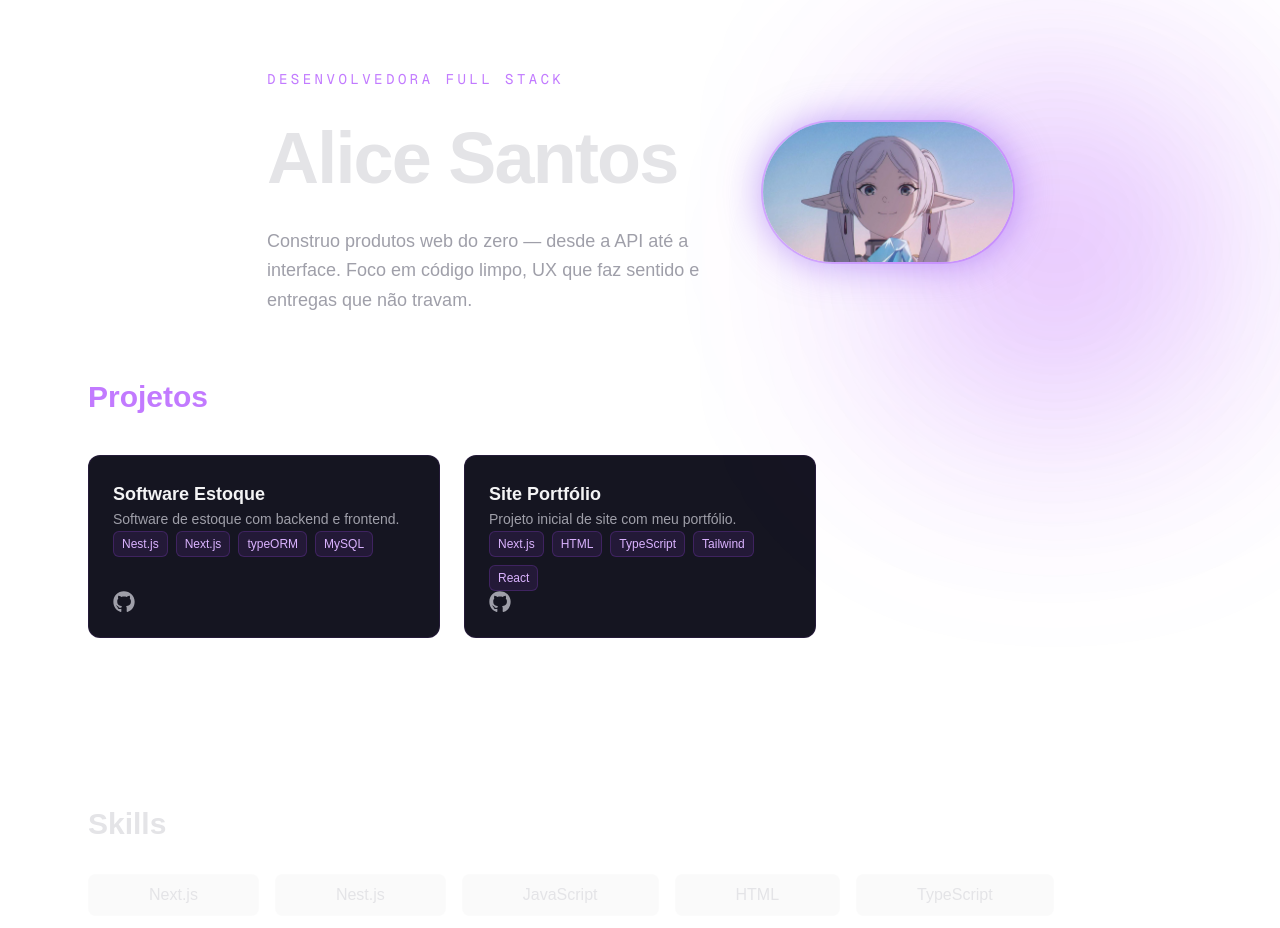
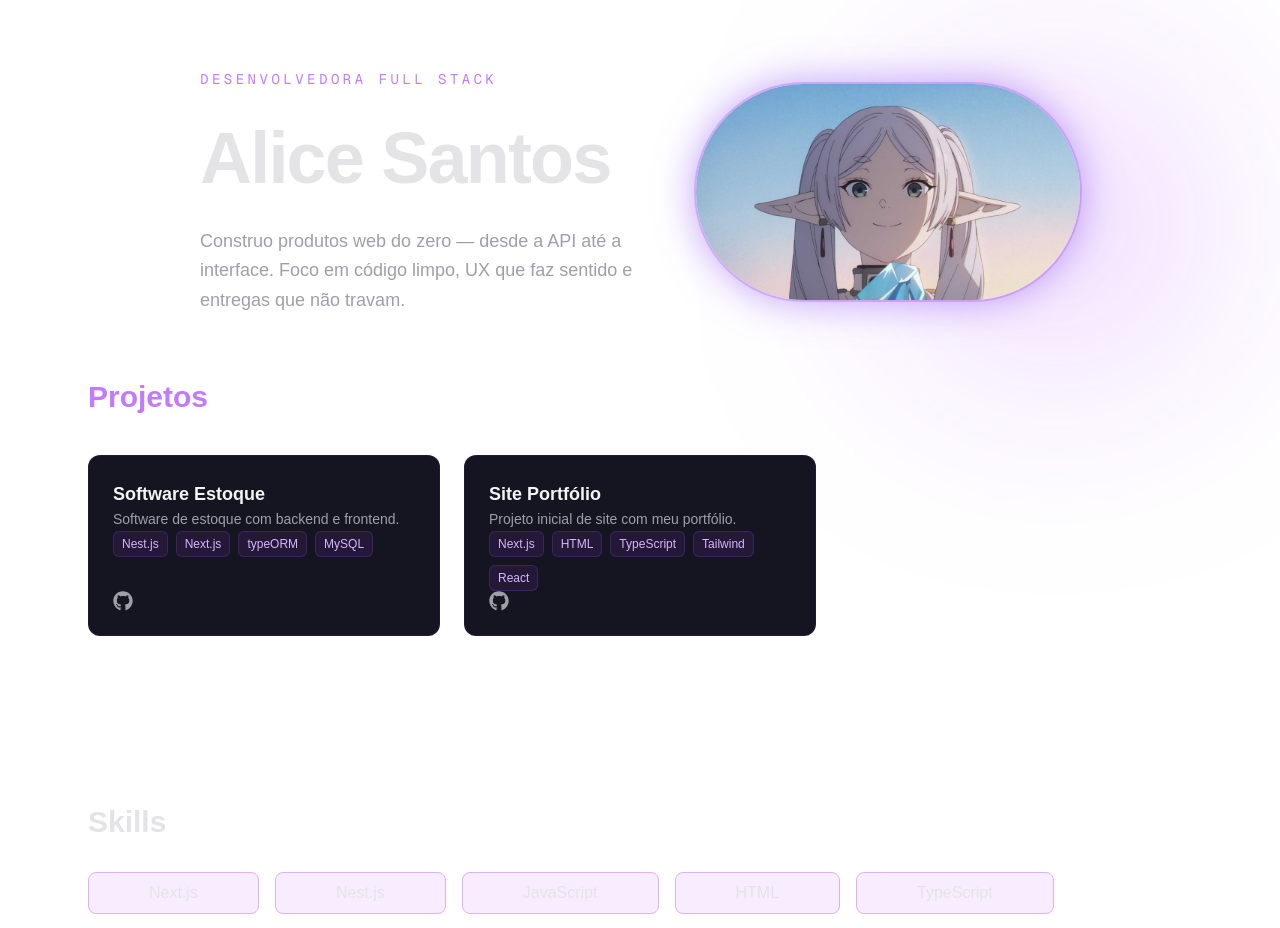
Before and after one commit to alicalice/SitePortfolio, a Next.js app in the folder portfolio-dev/: page / in a window 1280 px wide. Shown: the part 80-1008 px from the top of the page. Built offline with nearby package versions, Linux system fonts and the light colour scheme.

Commit message:
refinei alguns poucos detalhes que ainda estavam soltos

```diff
--- a/portfolio-dev/app/components/Experience.tsx
+++ b/portfolio-dev/app/components/Experience.tsx
@@ -5,7 +5,7 @@ export default function Experience(){
 
 
             <div>{/*ITEM 1*/}
-                <div>
+                <div className="">
                     <span>
                         Nenhuma até agora :3
                     </span>
--- a/portfolio-dev/app/components/Footer.tsx
+++ b/portfolio-dev/app/components/Footer.tsx
@@ -1,7 +1,7 @@
 export default function Footer(){
     return(
         <footer className="max-w-5x1 mx-auto px-6 py-10 flex flex-col md:flex-row justify-between items-center text-sm text-black border-t border-white/10">
-            <p> 2026 - Gustavo Rodrigues</p>
+            <p> 2026 - Alice Santos</p>
             <p>Feito com <span className="text-black">Next.js + Tailwind</span></p>
         </footer>
     )
--- a/portfolio-dev/app/components/ProjectCard.tsx
+++ b/portfolio-dev/app/components/ProjectCard.tsx
@@ -60,7 +60,7 @@ export default function ProjectCard({
                 hover:scale-110
                 hover:drop-shadow-[0_0_10px_rgba(124,58,237,0.5)]">
 
-                    <FaGithub size={22} />
+                    <FaGithub size={20} />
 
                 </a>
 
--- a/portfolio-dev/app/components/Skills.tsx
+++ b/portfolio-dev/app/components/Skills.tsx
@@ -11,7 +11,6 @@ export default function Skills(){
         "React",
         "Tailwind",
         "Prisma",
-        "",
 
     ]
 
@@ -20,10 +19,18 @@ export default function Skills(){
         <section className="mt-10">
             <h2 className="text-3xl font-semibold mb-8">Skills</h2>
 
-            <div className="flex flex-wrap gap-4">
-                {skills.map((skill)=>(
-                    <div key={skill} className="px-15 py-2 bg-zinc-50 rounded-lg border
-                    border-white/10 hover:bg-mauve-100 transition">
+            <div className="flex
+            flex-wrap gap-4
+            ">
+                    {skills.map((skill)=>(
+                    <div key={skill} className="px-15 py-2
+                    bg-purple-500/10
+                    rounded-lg
+                    border
+                    border-purple-300
+                    hover:bg-purple-500/20
+
+                    ">
                         {skill}
                     </div>
                 ))}
@@ -32,3 +39,10 @@ export default function Skills(){
 
     )
 }
+
+{/*text-xs
+                bg-purple-500/10
+                text-purple-300 border
+                border-purple-500/20
+                px-2 py-1
+                rounded-md*/}
--- a/portfolio-dev/app/page.tsx
+++ b/portfolio-dev/app/page.tsx
@@ -16,7 +16,7 @@ export default function Home() {
 
     <div className="min-h-screen flex flex-col justify-between text-zinc-200 relative z-10">
 
-      <div className="absolute top-40 right-20 w-72 h-72 bg-purple-600/20 blur-[120px] rounded-full"></div>
+      {/*<div className="absolute top-40 right-20 w-72 h-72 bg-purple-600/20 blur-[120px] rounded-full"></div>*/}
 
 
 
@@ -31,13 +31,20 @@ export default function Home() {
             Foco em código limpo,
             UX que faz sentido e entregas que não travam.</p>
       </div>
-      <div>
+      <div className="w-96">
         <Image
-        className="rounded-full shadow-[0_0_40px_rgba(124,58,237,0.5)] ring-2 ring-purple-500/30 hover:ring-purple-400 hover:shadow-[0_0_50px_rgba(168,85,247,0.6)] transition-all"
+        className="rounded-full
+        w-full
+        h-auto
+        shadow-[0_0_40px_rgba(124,58,237,0.5)]
+        ring-2
+        ring-purple-500/30
+        hover:ring-purple-400
+        hover:shadow-[0_0_50px_rgba(168,85,247,0.6)]
+        transition-all"
         src={imagem}
         alt="foto perfil"
-        width={250}
-        height={250}
+        priority
         />
       </div>
 
```
